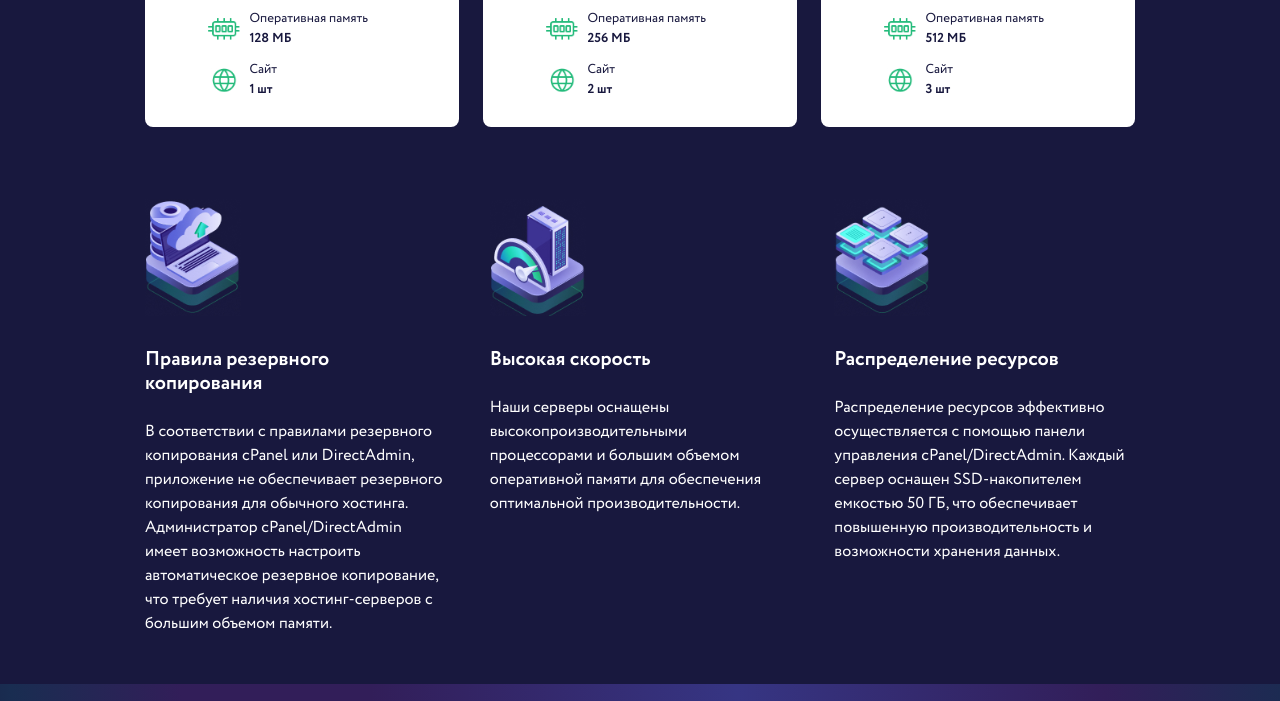
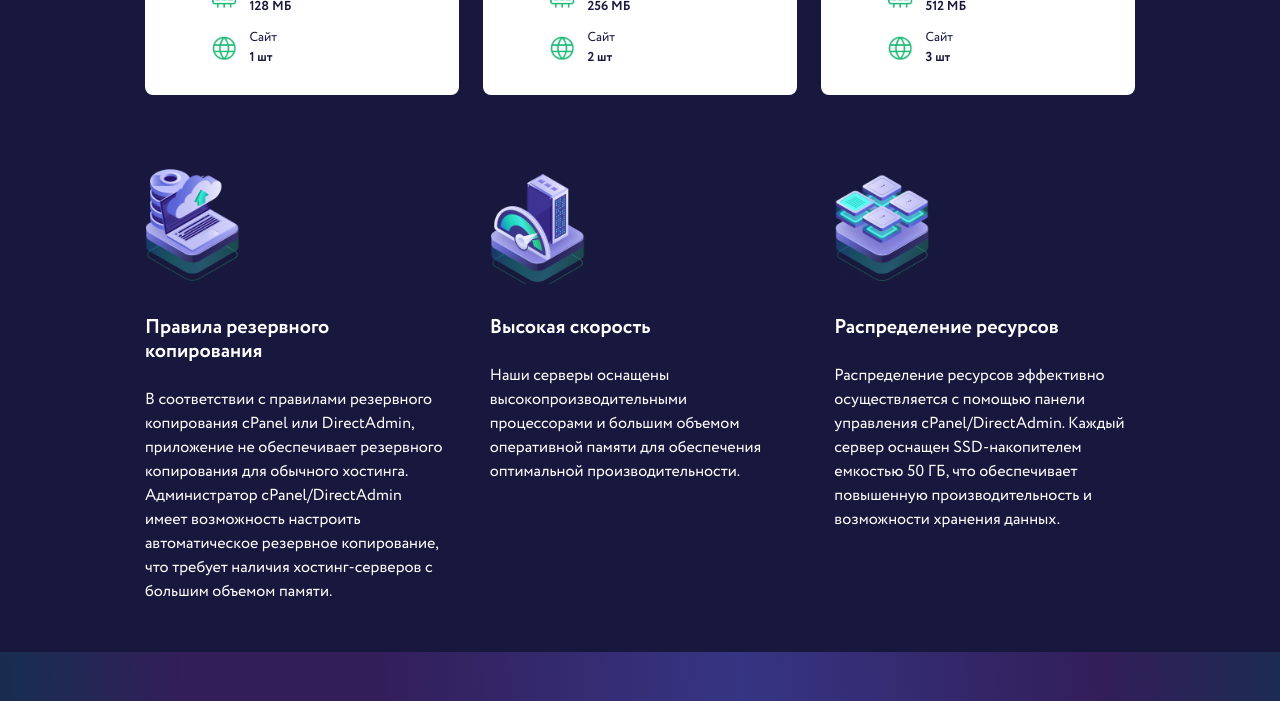
Before and after one commit to AzamjonKobulov/uzhosts, a website: page public/index.html in a window 1280 px wide. Shown: the part 651-1352 px from the top of the page. Drawn offline with nearby package versions, Linux system fonts and the light colour scheme.

Commit message:
fix/issue

```diff
--- a/public/index.html
+++ b/public/index.html
@@ -187,7 +187,7 @@
         <div class="w-full bg-brand-dark pb-8 lg:pb-12">
           <div class="h-16 bg-base"></div>
           <div
-            class="max-w-base mx-auto space-y-[72px] px-4 md:px-16 lg:px-4 -mt-16"
+            class="max-w-base mx-auto space-y-[72px] px-4 md:px-16 lg:px-4 -mt-24"
           >
             <!-- Plans Tab Contents -->
             <div
```
Also changed, not shown: public/css/styles.css.
